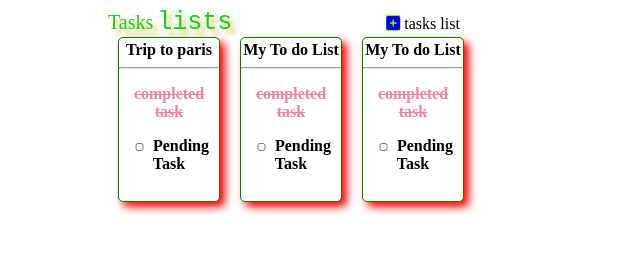
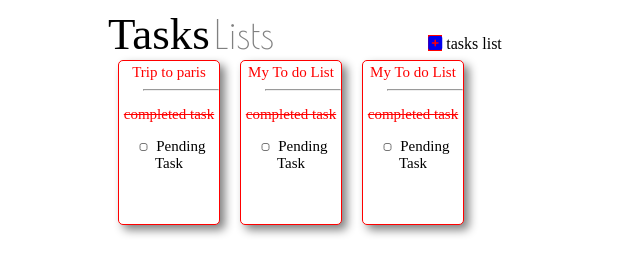
Before and after one commit to Suja7387/project2, a plain HTML site: page index.html in a window 1280 px wide. Shown: the whole page, without its empty margins (0-640 px from the left). Drawn offline with nearby package versions, Linux system fonts and the light colour scheme.

Commit message:
final changes

```diff
--- a/index.css
+++ b/index.css
@@ -1,91 +1,92 @@
 .one{
-    border: 1px solid green;
+    border: 1px solid red;
 width: 100px;
 height: 160px;
 margin: 10px;
 border-radius: 5px;
 margin-top: 0px;
-box-shadow:red 5px 5px 8px;
 background-color: white;
-font-weight: bold;
+color: red;
 padding-top: 3px;
 text-align: center;
+box-shadow: gray 5px 5px 10px;
+font-size: 15px;
 }
 .two{
     width: 100px;
 height: 160px;
-border: 1px solid green;
+border: 1px solid red;
 margin: 10px;
 border-radius: 5px;
 margin-top: 0px;
-box-shadow:red 5px 5px 8px;
 background-color:white;
-font-weight: bold;
+color: red;
 padding-top: 3px;
 text-align: center;
+box-shadow: gray 5px 5px 10px;
+font-size: 15px;
 }
 .three{
     width: 100px;
 height: 160px;
-border: 1px solid green;
+border: 1px solid red;
 margin: 10px;
 border-radius: 5px;
 margin-top: 0px;
-box-shadow:red  5px 5px 8px;
 background-color:white;
-font-weight: bold;
+color: red;
 padding-top: 3px;
 text-align: center;
+box-shadow: gray 5px 5px 10px;
+font-size: 15px;
 }
 .parent{
     display: flex;
     padding-left: 100px;
+
 }
 p{
     text-decoration: line-through;
-    color:rgb(238, 130, 171);
+    color:red;
     text-align: center;
-}
-h1{
-    margin-left: 120px;
-
 }
 i{
      margin-left:150px;
-     background-color:chartreuse;
+     background-color:red ;
 
 }
  .b1{
-     font-size: 20px;
+     font-size: 45px;
      margin-left: 100px;
-    text-shadow: rgb(209, 211, 82) 5px 5px 4px;
-    color: rgb(21, 206, 21);
+
+    color: black;
+
 }
 .b2{
-    font-size: 25px;
+    font-size: 40px;
     font-family:'Courier New', Courier, monospace;
     font-weight: -100;
-    text-shadow: rgb(209, 211, 82) 5px 5px 4px;
-    color: rgb(21, 206, 21);
+    color: gray;
+    font-family: 'Poiret One', cursive;
 }
 .sujal1{
     height: 120px;
     width: 200px;
-    border:green solid 2px;
+    border:red solid 2px;
     margin-left: 100px;
    background-color: white;
    position: absolute;
    left:80px;
    top: 80px;
    border-radius: 10x;
-   box-shadow: rgb(255, 123, 71) 5px 5px 10px;
+   box-shadow: gray 5px 5px 10px;
    text-align: center;
 
 
 }
 .parent1{
     position: absolute;
-    filter: blur(2px);
+    filter: blur(6px);
 }
 form{
 
@@ -101,8 +102,12 @@ form{
 
 }
 button{
-    border-radius: 8px;
-    background-color: red;
+    border: none;
+    background-color: rgb(240, 90, 45);
+    color: white;
+    border-radius: 10px;
+    width:46px;
+    margin: 5px;
 
 }
 .one:hover{
@@ -112,7 +117,7 @@ button{
 h1 {
     font-family: sans-serif;
     margin: 20px 20px;
-    color: #228B22;
+    color: black;
     text-align: center;
     font-size: 30px;
     max-width: 600px;
@@ -122,7 +127,7 @@ h1 {
   h1:before {
     content: "";
     display: block;
-    width: 120px;
+    width: 173px;
     height: 2px;
     background: #000;
     left: 0;
@@ -133,10 +138,16 @@ h1 {
   h1:after {
     content: "";
     display: block;
-    width: 120px;
+    width: 173px;
     height: 2px;
     background: #000;
     right: 0;
     top: 50%;
     position: absolute;
   }
+  label{
+      color: black;
+  }
+  hr{
+      margin-left: 24px;
+  }
--- a/index.html
+++ b/index.html
@@ -7,11 +7,13 @@
     <title>Document</title>
     <link rel="stylesheet" href="./index.css">
     <script src="https://kit.fontawesome.com/2743dfa852.js" crossorigin="anonymous"></script>
-
+    <link rel="preconnect" href="https://fonts.googleapis.com">
+<link rel="preconnect" href="https://fonts.gstatic.com" crossorigin>
+<link href="https://fonts.googleapis.com/css2?family=Poiret+One&display=swap" rel="stylesheet">
 
 </head>
 <body >
-  <span class="b1">Tasks</span>        <span class="b2">lists</span>
+  <span class="b1">Tasks</span>        <span class="b2">Lists</span>
  <a href="./index2.html"><i class="fas fa-plus-square" href="./index2.html"></i></a> tasks list
 
     <div class="parent">
```
Also changed, not shown: index2.html (+1 -1 lines), index3.html (+1 -1 lines).
